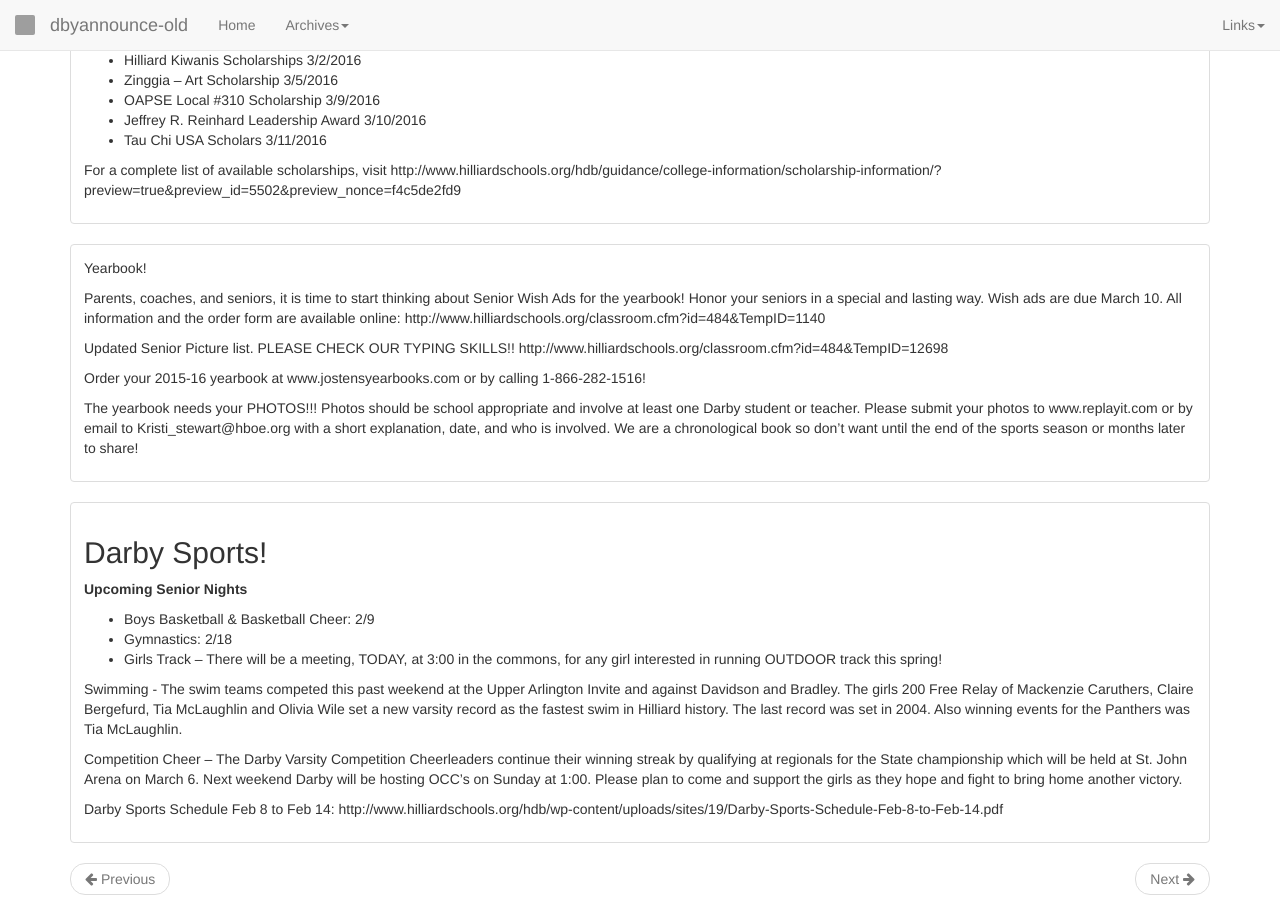
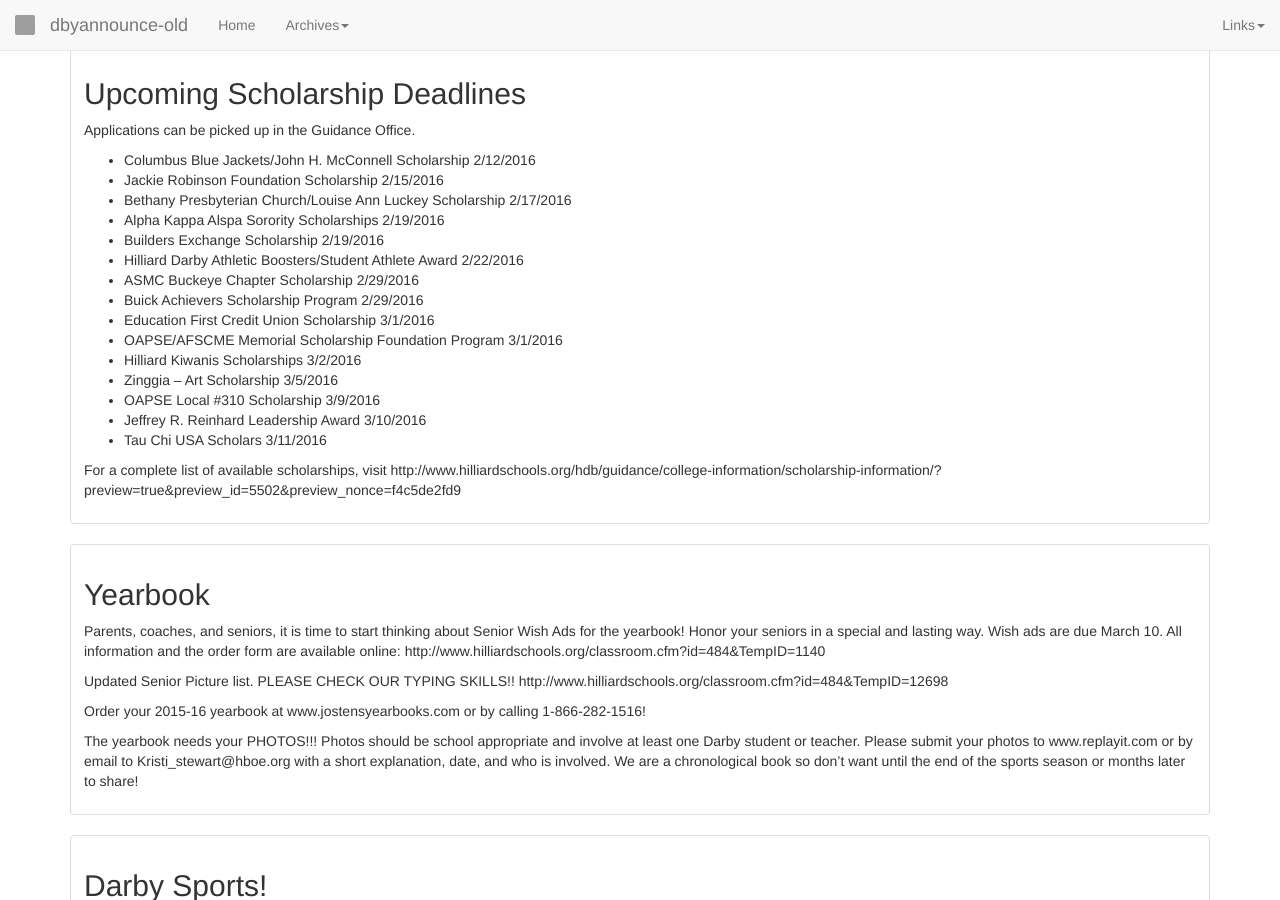
Before and after one commit to enzanki-ars/dbyannounce-old, a Jekyll site: the page built from _posts/2016-02-08-announcements.md, in a window 1280 px wide and 900 px high, scrolled down 3351 px. Built offline with Jekyll 4.4.1, drawn with Linux system fonts in a browser that asks for light colours; nearby versions of some CDN libraries; grey boxes are pictures that could not be loaded.

```diff
--- a/_posts/2016-02-08-announcements.md
+++ b/_posts/2016-02-08-announcements.md
@@ -84,6 +84,7 @@ announcements:
       but it’s not until she meets “Maxine and Stephanie” that she finally gets a
       taste of it.  Tickets available at https://www.localevelevents.com/events/details/1461
   - title: Seniors and Juniors
+    image: http://www.hilliardschools.org/hdb/wp-content/uploads/sites/19/VisitDayAnnouncementSlide_Jan16-300x200.jpg
     text: |
       The upcoming day off on Monday, February 15 for Presidents Day is a great
       opportunity to discover how Columbus State Community college can be a smart
@@ -144,10 +145,8 @@ announcements:
 
       For a complete list of available scholarships, visit
       http://www.hilliardschools.org/hdb/guidance/college-information/scholarship-information/?preview=true&preview_id=5502&preview_nonce=f4c5de2fd9
-  - title:
+  - title: Yearbook
     text: |
-      Yearbook!
-
       Parents, coaches, and seniors, it is time to start thinking about Senior
       Wish Ads for the yearbook! Honor your seniors in a special and lasting
       way. Wish ads are due March 10. All information and the order form are
```
